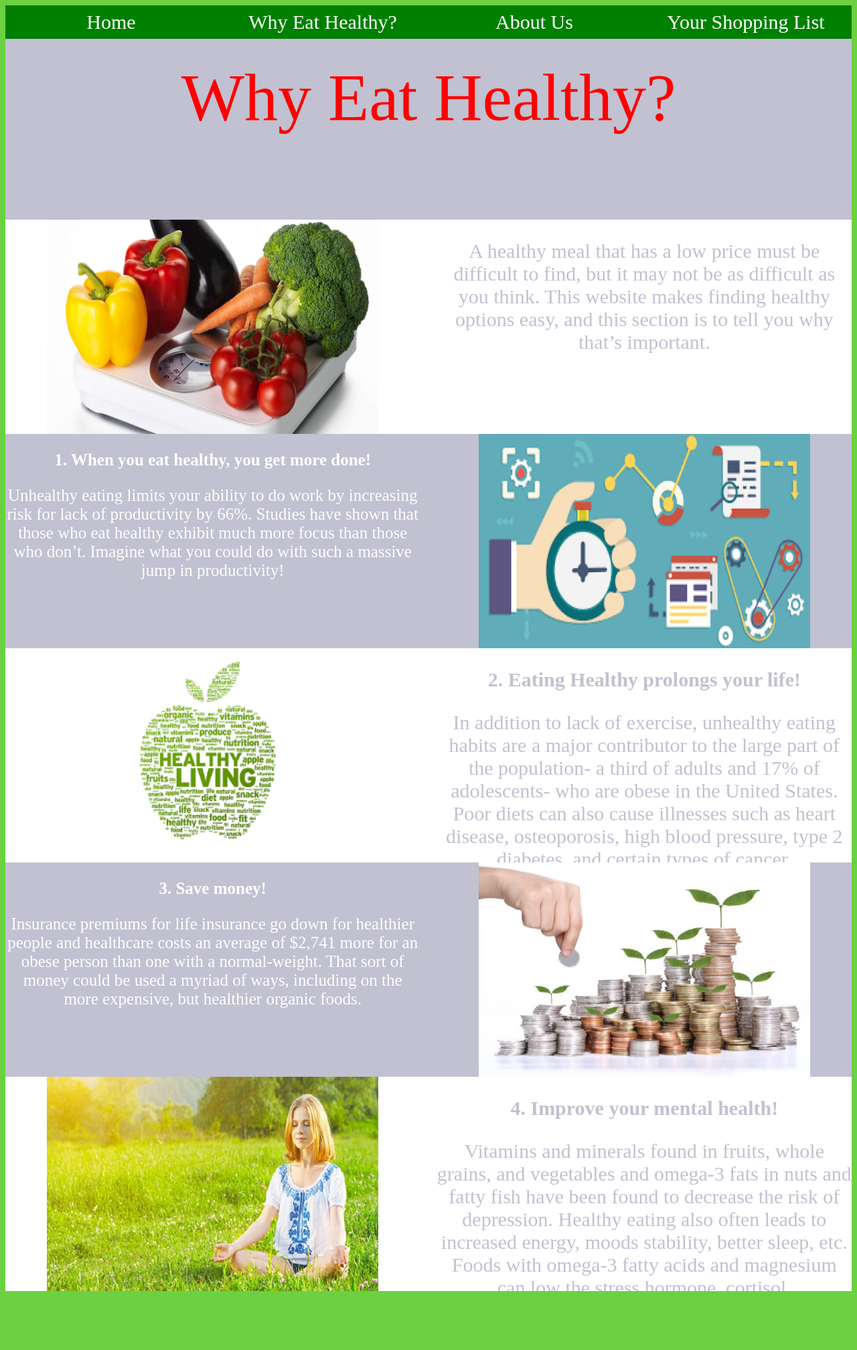
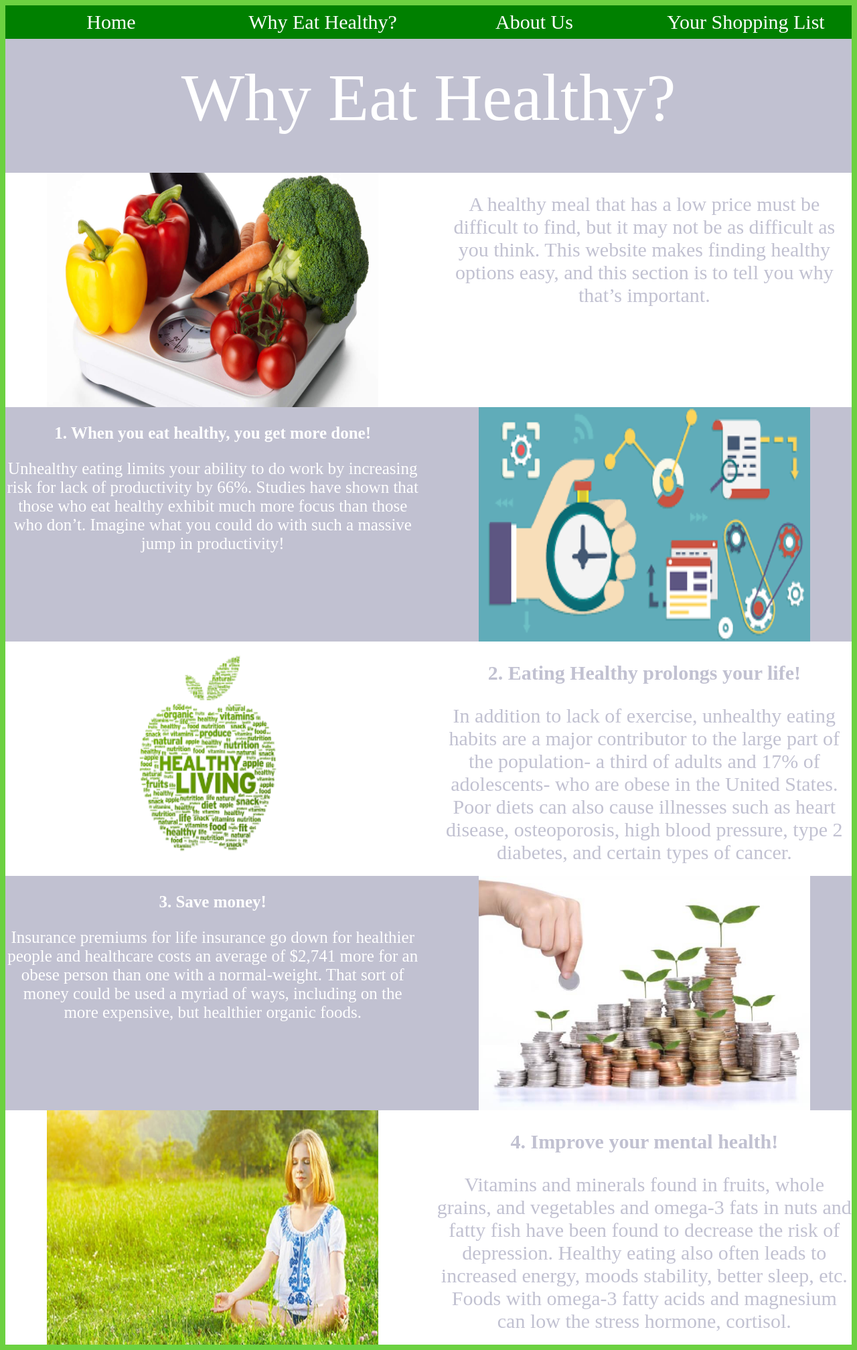
Before and after one commit to ChloeRatte/finalproject, a PHP site: page /fshealthyreworked.html in a window 1280 px wide. Shown: the whole page at 67% size. Run offline with PHP 8.4, Linux system fonts and the light colour scheme.

Commit message:
fix WEH size

```diff
--- a/fs.css
+++ b/fs.css
@@ -102,6 +102,7 @@
 
 .grey{
 	background-color: #C1C1D1;
+	min-height: 250px;
 }
 
 .white{
@@ -147,7 +148,7 @@
 
 .wehtitle{
 	font-size: 100px;
-	color: red;
+	color: white;
 	text-align: center;
 	vertical-align: middle;
 	padding-top: 30px;
--- a/fshealthyreworked.html
+++ b/fshealthyreworked.html
@@ -17,7 +17,7 @@
 
 
 		.contentChild {
-			min-height: 250px;
+			min-height: 350px;
 			height: 16%;
 			overflow: auto;
 
@@ -27,7 +27,7 @@
 
 <body>
 	<div id = "content">
-		<div class = "contentChild grey">
+		<div class = "grey">
 			<div class="purple" id="links">
 				<div class="menuItems"><a class = "notextdec" href = "fs.html"> Home</a></div>
 		  		<div class="menuItems"> <a class = "notextdec" href = "fshealthyreworked.html">Why Eat Healthy?</a></div>
```
